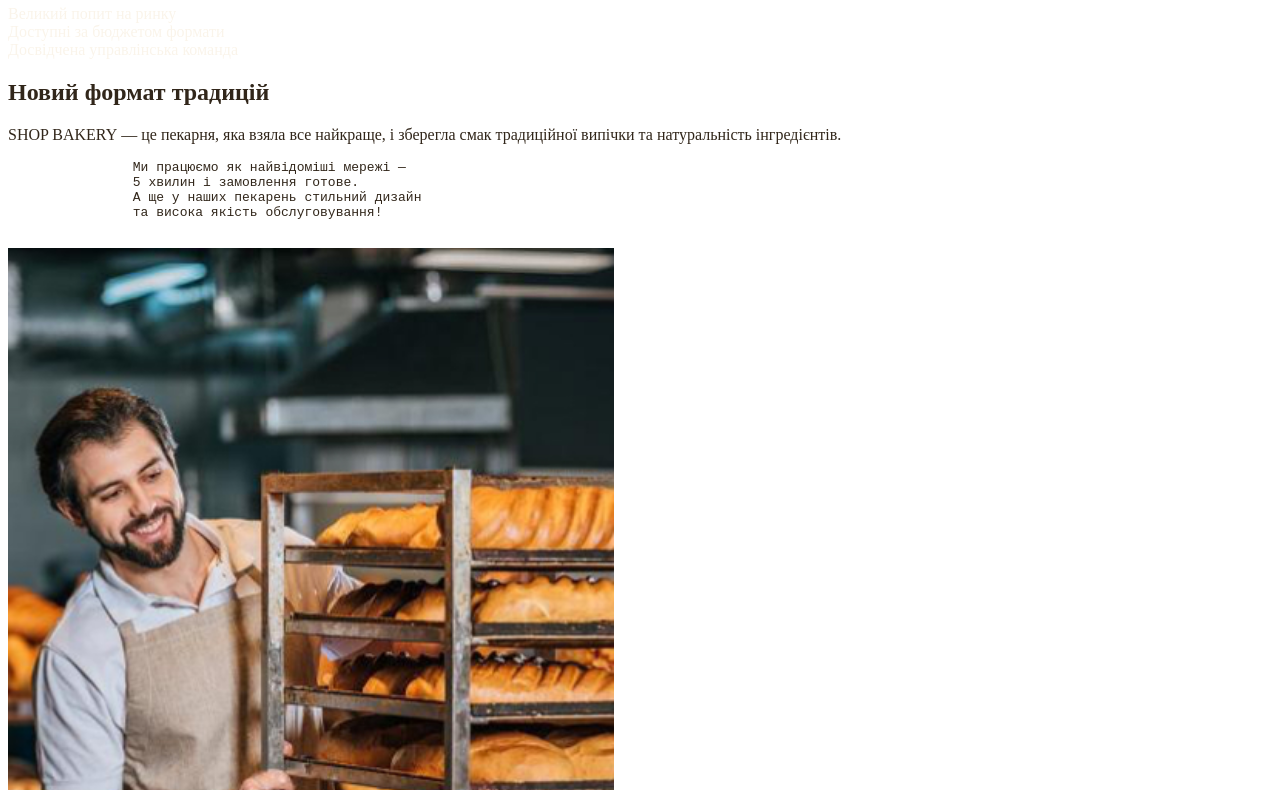
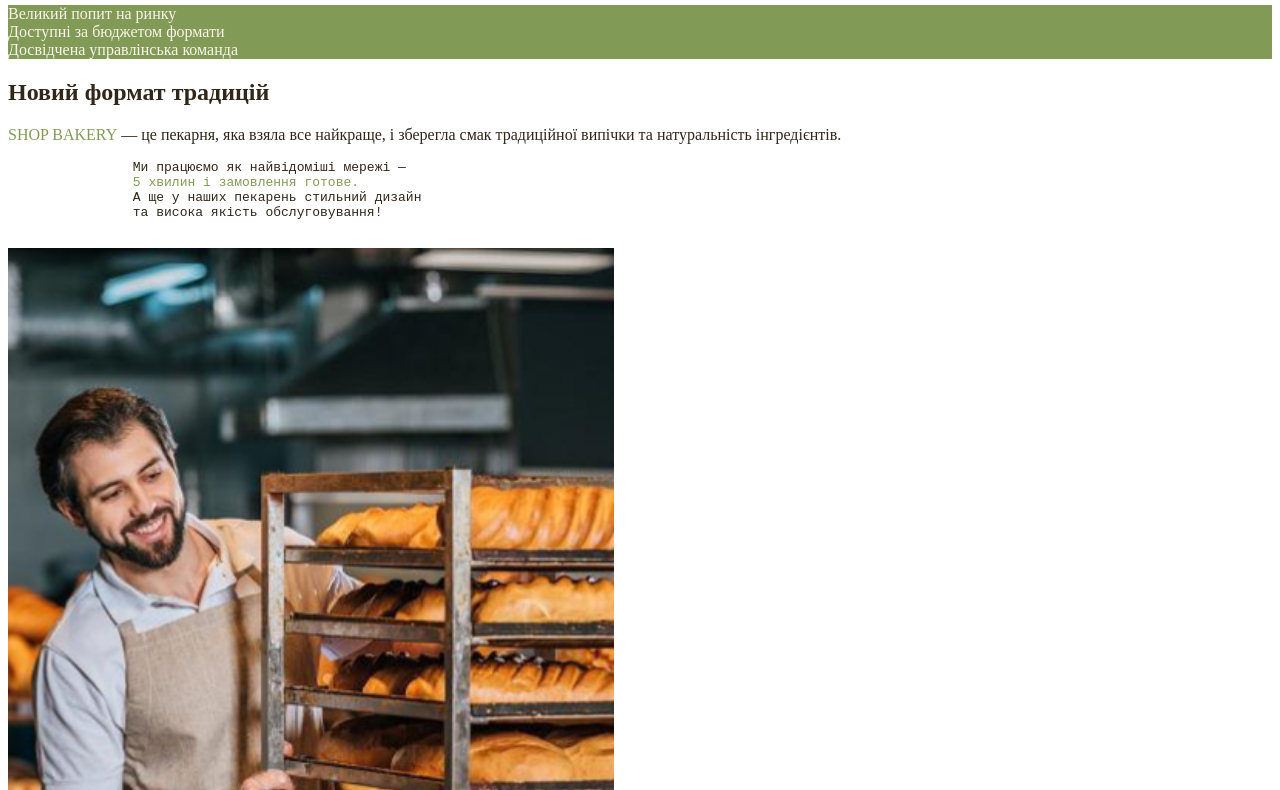
Before and after one commit to NataliaDietiuk/Modern-Backery, a plain HTML site: page index.html in a window 1280 px wide. Shown: the part 213-1003 px from the top of the page. Drawn offline with Linux system fonts and the light colour scheme.

Commit message:
Correction colors into styles.css

```diff
--- a/styles/styles.css
+++ b/styles/styles.css
@@ -32,7 +32,7 @@ a:link {
 
 .link:hover,
 .link:focus {
-  color: var(--color-brand);
+  color: var(--color-brand-light);
 }
 
 /* Button header */
@@ -58,14 +58,14 @@ a:link {
 }
 
 .accent {
-  color: var(--color-brand);
+  color: var(--color-brand-light);
 }
 
 /* Advantages section */
 
 .advantages {
   color: var(--color-hero-light);
-  background-color: var(--color-brand);
+  background-color: var(--color-brand-light);
 }
 
 /* .section-title {
```
